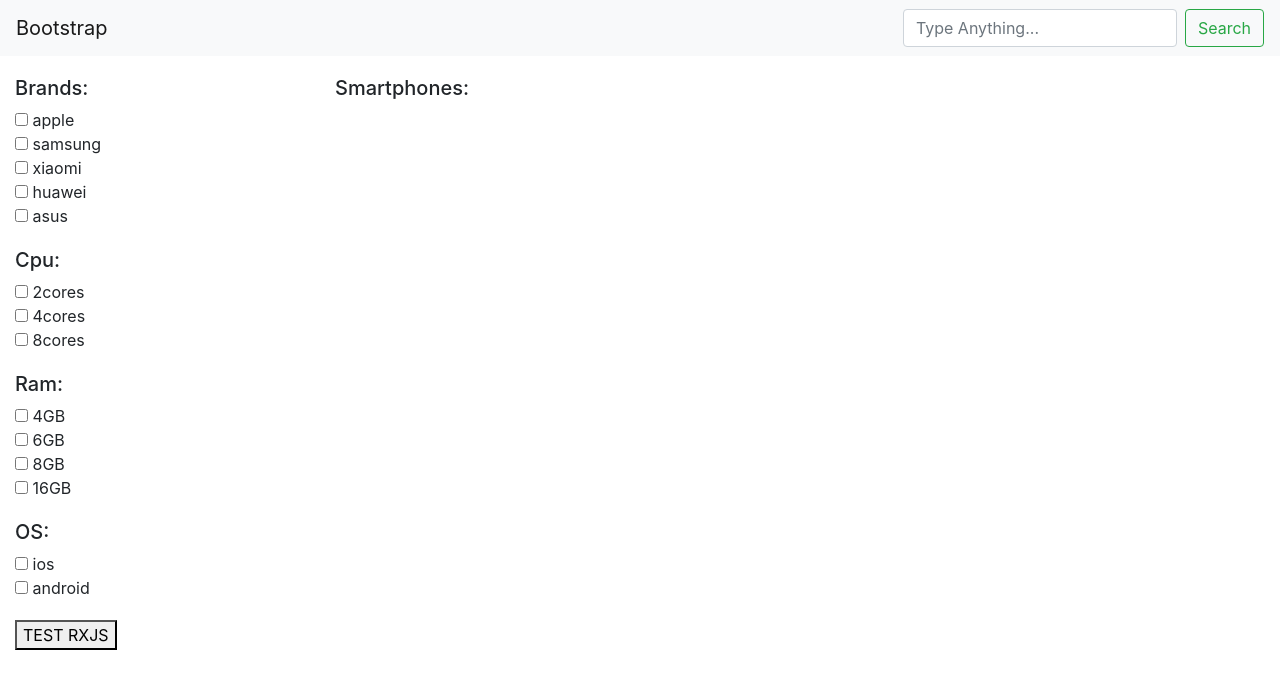
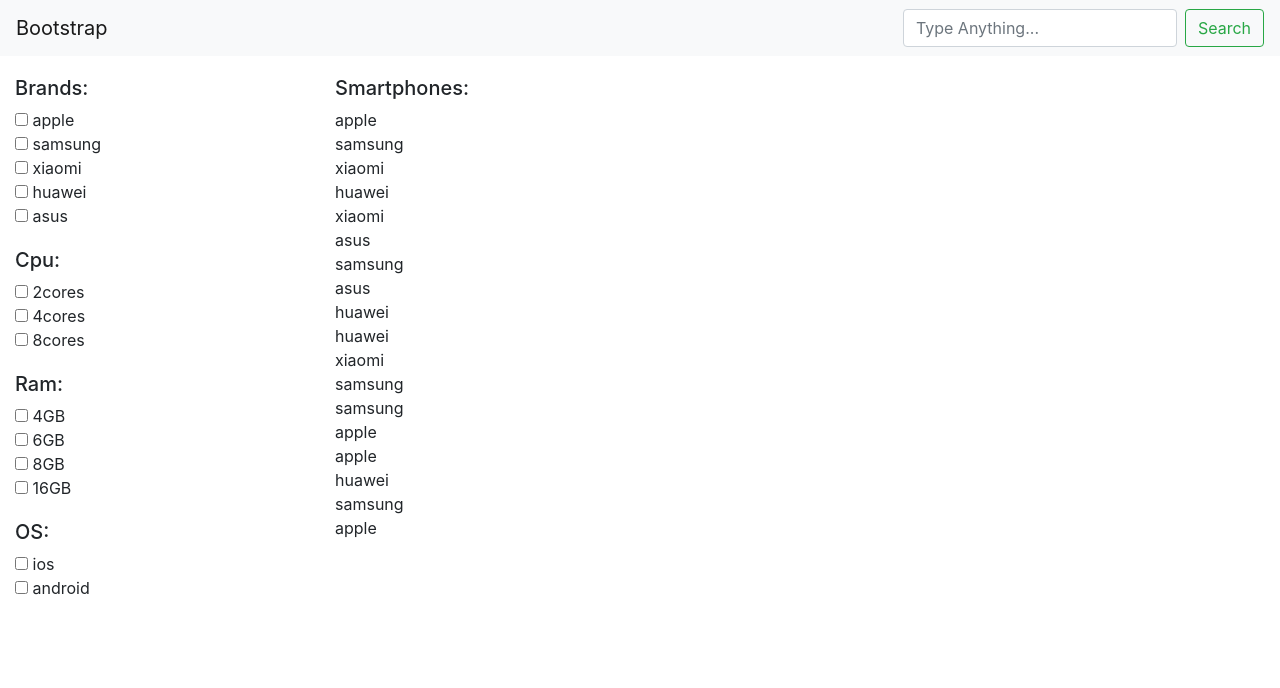
Before and after one commit to NikosDev/Angular-Products, an Angular app: page / in a window 1280 px wide. Shown: the top 688 px of the page. Built offline with nearby package versions, Linux system fonts and the light colour scheme.

Commit message:
filters ready!

```diff
--- a/src/app/left-aside/left-aside.component.html
+++ b/src/app/left-aside/left-aside.component.html
@@ -25,5 +25,3 @@
       <input  type="checkbox"  (click)="checkboxValues(os,'os', $event)"> {{ os.os }}
   </div>
 </div>
-<button (click)='newMessage()'>TEST RXJS</button>
-{{message}}
--- a/src/app/products.service.ts
+++ b/src/app/products.service.ts
@@ -117,19 +117,17 @@ export class ProductsService {
       Object.keys(this.filters).every(f =>
       this.filters[f].some( z => z == x[f] )));
     console.log(this.filters,'this is results from product service');
-    var onoma = Math.random().toString(36).substring(7);
 
-
-    this.changeMessage('test'+ onoma);
+    this.changeMessage(y);
     //return this.filters;
   }
 
   // =========> RXJS POWER <==========
 
-  private messageSource = new BehaviorSubject<string>('');
+  private messageSource = new BehaviorSubject<any>(this.products);
   currentMessage = this.messageSource.asObservable();
 
-  changeMessage(message:string){
+  changeMessage(message:any[]){
     this.messageSource.next(message)
     console.log('RXJS RESULT',this.currentMessage);
   }
--- a/src/app/right-aside/right-aside.component.html
+++ b/src/app/right-aside/right-aside.component.html
@@ -4,4 +4,6 @@
          {{ smartphone.brand }}
     </div>
   </div>
-  {{message}}
+  <div *ngFor="let apotelesma of message  ">
+         {{ apotelesma.brand }}
+    </div>
--- a/src/app/right-aside/right-aside.component.ts
+++ b/src/app/right-aside/right-aside.component.ts
@@ -9,12 +9,11 @@ import { ProductsService } from "../products.service";
 export class RightAsideComponent implements OnInit {
   constructor(private productsService: ProductsService) { }
   smartphones: {};
-  message: string;
+  message: any[];
   ngOnInit() {
-    this.productsService.currentMessage.subscribe(message => this.message = message)
-    console.log('filtered smartphones',this.message);
+    let x = this.productsService.currentMessage.subscribe(message => this.message = message);
+    console.log(this.message,'teegfe');
   }
 
 
-
 }
```
